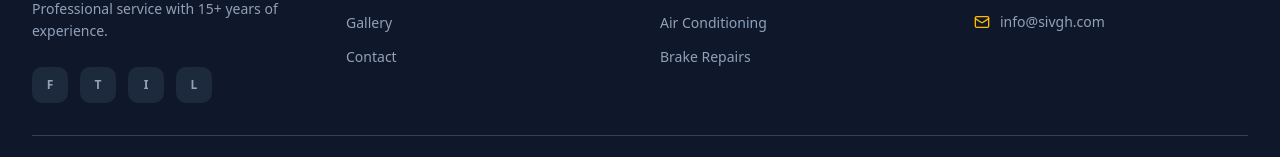
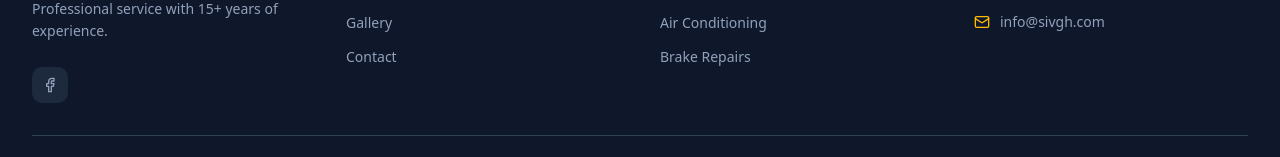
Before and after one commit to lilromeo2290/SIV_Website, a Next.js app: page / in a window 1280 px wide. Shown: the part 6234-6391 px from the top of the page. Built offline with nearby package versions, Linux system fonts and the light colour scheme.

Commit message:
6b35ab40-79ac-41ab-858f-9d51ad68dfa3

```diff
--- a/src/components/website/Footer.tsx
+++ b/src/components/website/Footer.tsx
@@ -1,6 +1,6 @@
 'use client'
 
-import { Phone, Mail, MapPin } from 'lucide-react'
+import { Phone, Mail, MapPin, Facebook } from 'lucide-react'
 import Image from 'next/image'
 import { Separator } from '@/components/ui/separator'
 
@@ -22,9 +22,6 @@ const serviceLinks = [
 
 const socialLinks = [
   { label: 'Facebook', href: '#' },
-  { label: 'Twitter', href: '#' },
-  { label: 'Instagram', href: '#' },
-  { label: 'LinkedIn', href: '#' },
 ]
 
 export function Footer() {
@@ -61,9 +58,7 @@ export function Footer() {
                   aria-label={s.label}
                   className="flex h-9 w-9 items-center justify-center rounded-lg bg-slate-800 text-slate-400 transition-colors hover:bg-primary hover:text-white"
                 >
-                  <span className="text-xs font-bold">
-                    {s.label.charAt(0)}
-                  </span>
+                  <Facebook className="size-4" />
                 </a>
               ))}
             </div>
```
